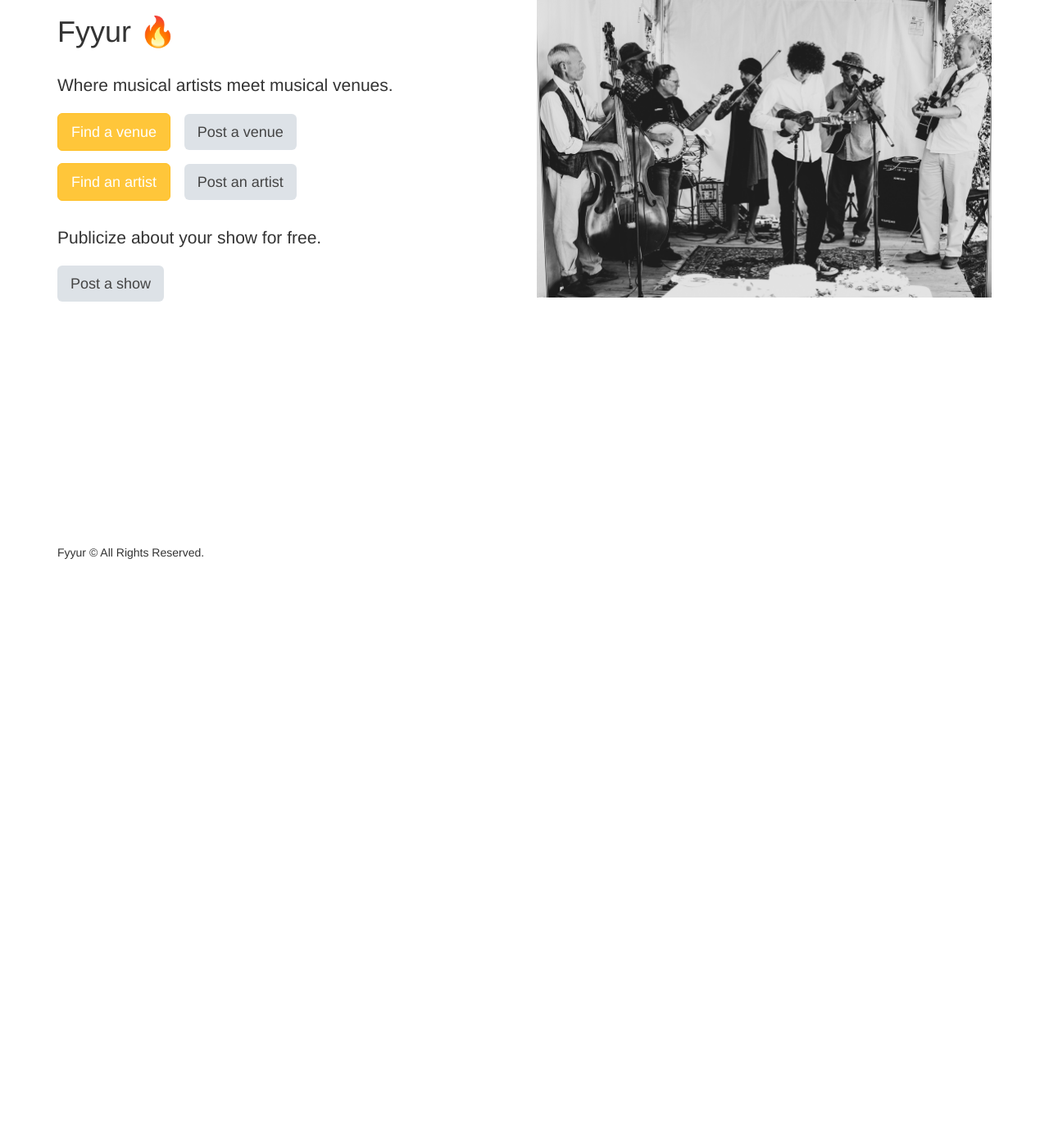
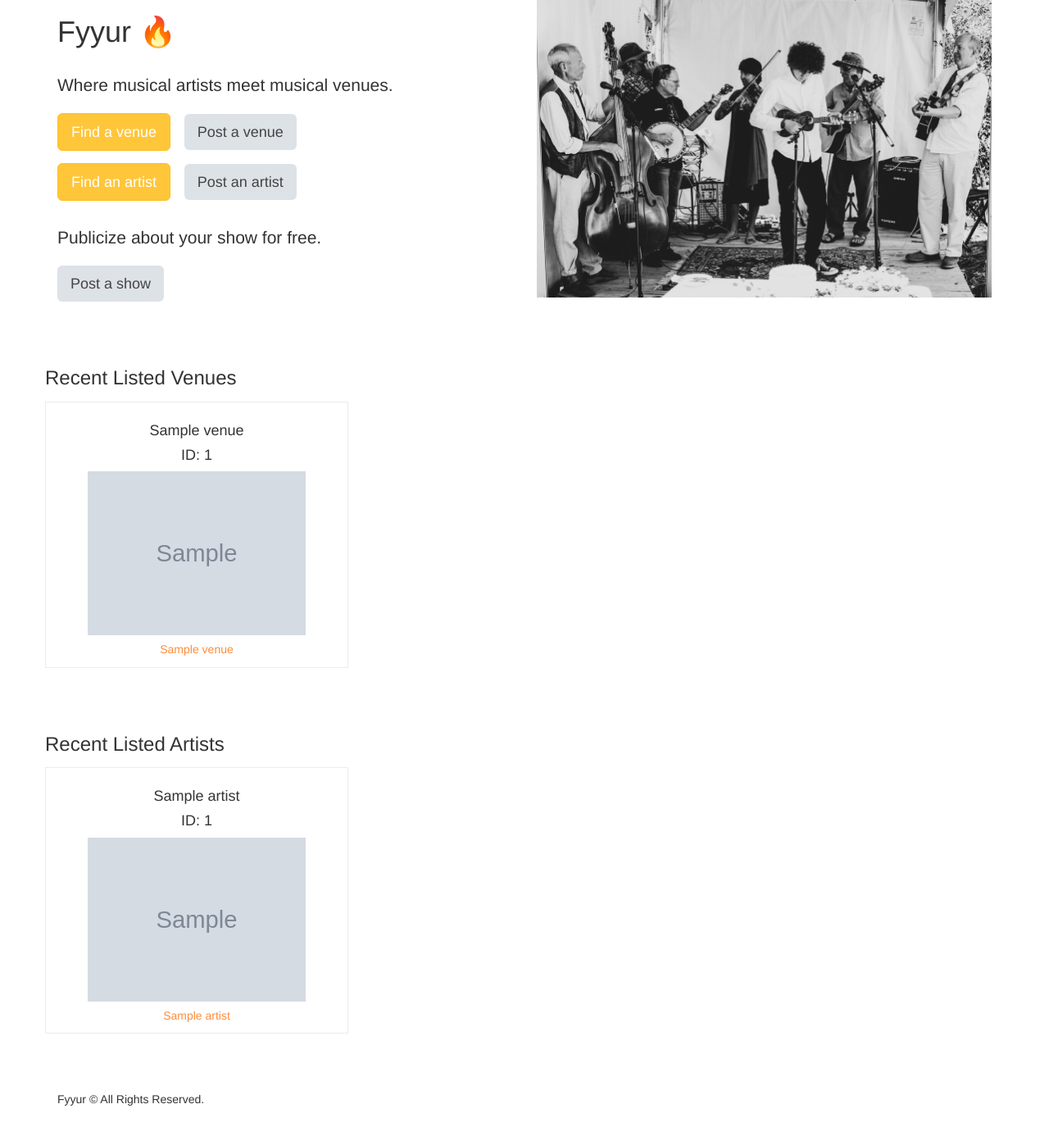
Before and after one commit to mahmoud-sharshar/Fyyur-Artist-Booking-Site, a Flask app: page / in a window 1280 px wide. Shown: the part 81-1467 px from the top of the page at 82% size. Before the commit the page ends 763 px from the top, so only its background shows below. Run offline with Flask 2, Linux system fonts and the light colour scheme; tables that the repository leaves empty hold one stand-in row (values such as "Sample post"); grey boxes marked "Sample" are stand-in pictures; some libraries are stand-ins or nearby versions.

Commit message:
fixig rendering problem while delete and update operations, mofifying alittle in front end

```diff
--- a/app.py
+++ b/app.py
@@ -48,7 +48,8 @@ class Venue(db.Model):
     seeking_description = db.Column(db.Text)
     upcoming_shows_count = db.Column(db.Integer, default=0)
     past_shows_count = db.Column(db.Integer, default=0)
-    shows = db.relationship('Show',backref='venue',lazy=True)
+    shows = db.relationship('Show',backref='venue',lazy=True,
+                        cascade="save-update, merge, delete")
 
 class Artist(db.Model):
     __tablename__ = 'Artist'
@@ -68,7 +69,8 @@ class Artist(db.Model):
     seeking_description = db.Column(db.Text)
     upcoming_shows_count = db.Column(db.Integer, default=0)
     past_shows_count = db.Column(db.Integer, default=0)
-    shows = db.relationship('Show',backref='artist',lazy=True)
+    shows = db.relationship('Show',backref='artist',lazy=True,
+                        cascade="save-update, merge, delete")
 
 
 # TODO Implement Show and Artist models, and complete all model relationships and properties, as a database migration.
@@ -103,7 +105,9 @@ app.jinja_env.filters['datetime'] = format_datetime
 
 @app.route('/')
 def index():
-  return render_template('pages/home.html')
+  recentVenues = Venue.query.order_by(db.desc(Venue.id)).limit(10).all()
+  recentArtists = Artist.query.order_by(db.desc(Artist.id)).limit(10).all()
+  return render_template('pages/home.html',venues = recentVenues, artists = recentArtists)
 
 
 #  Venues
@@ -187,8 +191,8 @@ def show_venue(venue_id):
     "image_link": venue.image_link,
     "past_shows": past_shows,
     "upcoming_shows": upcoming_shows,
-    "past_shows_count": venue.past_shows_count,
-    "upcoming_shows_count": venue.upcoming_shows_count,
+    "past_shows_count": len(past_shows),
+    "upcoming_shows_count": len(upcoming_shows)
   }
   return render_template('pages/show_venue.html', venue=data)
 
@@ -213,7 +217,7 @@ def create_venue_submission():
   new_venue.facebook_link = request.form['facebook_link']
   new_venue.genres = request.form['genres']
   new_venue.website = request.form['website']
-  #new_venue.image_link = request.form['image_link']
+  new_venue.image_link = request.form['image_link']
   try:
     db.session.add(new_venue)
     db.session.commit()
@@ -226,41 +230,29 @@ def create_venue_submission():
   # see: http://flask.pocoo.org/docs/1.0/patterns/flashing/
   finally:
     db.session.close()
-  return render_template('pages/home.html')
+  return redirect(url_for('index'))
 
-@app.route('/venues/<venue_id>', methods=['DELETE'])
-def delete_venue(venue_id):
+#  delete Venue
+#  ----------------------------------------------------------------
+@app.route('/venues/delete', methods=['POST'])
+def delete_venue():
   # TODO: Complete this endpoint for taking a venue_id, and using
   # SQLAlchemy ORM to delete a record. Handle cases where the session commit could fail.
-  f = open('file.txt','a')
-  f.write('entered  ' + venue_id)
-  f.close()
+  venue_id = request.form.get('venue_id')
   deleted_venue = Venue.query.get(venue_id)
   venueName = deleted_venue.name
-  f = open('file.txt','a')
-  f.write(venueName)
-  f.close()
   try:
     db.session.delete(deleted_venue)
     db.session.commit()
-    f = open('file.txt','a')
-    f.write('  commited')
-    f.close()
     flash('Venue ' + venueName + ' was successfully deleted!')
   except:
     db.session.rollback()
-    f = open('file.txt','a')
-    f.write('   rolled')
-    f.close()
     flash('please try again. Venue ' + venueName + ' could not be deleted.')
   finally:
-    f = open('file.txt','a')
-    f.write('   Closed')
-    f.close()
     db.session.close()
   # BONUS CHALLENGE: Implement a button to delete a Venue on a Venue Page, have it so that
   # clicking that button delete it from the db then redirect the user to the homepage
-  return jsonify({ 'success': True })
+  return redirect(url_for('index'))
 
 #  Artists
 #  ----------------------------------------------------------------
@@ -308,9 +300,6 @@ def show_artist(artist_id):
       upcoming_shows.append(show_info)
     else:
       past_shows.append(show_info)
-  f = open('file.txt','a')
-  f.write(str(type(artist.genres)))
-  f.close()
   data = {
     "id": artist.id,
     "name": artist.name,
@@ -325,17 +314,37 @@ def show_artist(artist_id):
     "image_link": artist.image_link,
     "past_shows": past_shows,
     "upcoming_shows": upcoming_shows,
-    "past_shows_count": artist.past_shows_count,
-    "upcoming_shows_count": artist.upcoming_shows_count,
+    "past_shows_count": len(past_shows),
+    "upcoming_shows_count": len(upcoming_shows)
   }
 
   return render_template('pages/show_artist.html', artist=data)
 
+#  delete artist
+#  ----------------------------------------------------------------
+@app.route('/artists/delete', methods=['POST'])
+def delete_artist():
+  artist_id = request.form.get('artist_id')
+  deleted_artist = Artist.query.get(artist_id)
+  artistName = deleted_artist.name
+  try:
+    db.session.delete(deleted_artist)
+    db.session.commit()
+    flash('Artist ' + artistName + ' was successfully deleted!')
+  except:
+    db.session.rollback()
+    flash('please try again. Venue ' + artistName + ' could not be deleted.')
+  finally:
+    db.session.close()
+  # BONUS CHALLENGE: Implement a button to delete a Venue on a Venue Page, have it so that
+  # clicking that button delete it from the db then redirect the user to the homepage
+  return redirect(url_for('index'))
 #  Update
 #  ----------------------------------------------------------------
-@app.route('/artists/<int:artist_id>/edit', methods=['GET'])
-def edit_artist(artist_id):
+@app.route('/artists/edit', methods=['GET'])
+def edit_artist():
   form = ArtistForm()
+  artist_id = request.args.get('artist_id')
   artist = Artist.query.get(artist_id)
   artist_info={
     "id": artist.id,
@@ -364,6 +373,8 @@ def edit_artist_submission(artist_id):
   artist.phone = request.form['phone']
   artist.facebook_link = request.form['facebook_link']
   artist.genres = request.form['genres']
+  artist.image_link = request.form['image_link']
+  artist.website = request.form['website']
   try:
     db.session.commit()
     flash("Artist {} is updated successfully".format(artist.name))
@@ -374,8 +385,9 @@ def edit_artist_submission(artist_id):
     db.session.close()
   return redirect(url_for('show_artist', artist_id=artist_id))
 
-@app.route('/venues/<int:venue_id>/edit', methods=['GET'])
-def edit_venue(venue_id):
+@app.route('/venues/edit', methods=['GET'])
+def edit_venue():
+  venue_id = request.args.get('venue_id')
   form = VenueForm()
   venue = Venue.query.get(venue_id)
   venue_info={
@@ -407,6 +419,8 @@ def edit_venue_submission(venue_id):
   venue.phone = request.form['phone']
   venue.facebook_link = request.form['facebook_link']
   venue.genres = request.form['genres']
+  venue.image_link = request.form['image_link']
+  venue.website = request.form['website']
   try:
     db.session.commit()
     flash('Venue ' + request.form['name'] + ' was successfully updated!')
@@ -435,9 +449,6 @@ def create_artist_submission():
   new_artist.city = request.form['city']
   new_artist.state = request.form['state']
   new_artist.genres = request.form['genres']
-  f = open('file.txt','a')
-  f.write(request.form['genres'])
-  f.close()
   new_artist.phone = request.form['phone']
   new_artist.facebook_link = request.form['facebook_link']
   new_artist.image_link = request.form['image_link']
@@ -452,7 +463,7 @@ def create_artist_submission():
     flash('An error occurred. Artist ' + new_artist.name + ' could not be listed.')
   finally:
     db.session.close()
-  return render_template('pages/home.html')
+  return redirect(url_for('index'))
 
 
 #  Shows
@@ -521,7 +532,7 @@ def create_show_submission():
   finally:
     db.session.close()
   # see: http://flask.pocoo.org/docs/1.0/patterns/flashing/
-  return render_template('pages/home.html')
+  return redirect(url_for('index'))
 
 @app.errorhandler(404)
 def not_found_error(error):
--- a/templates/forms/new_show.html
+++ b/templates/forms/new_show.html
@@ -18,7 +18,7 @@
           <label for="start_time">Start Time</label>
           {{ form.start_time(class_ = 'form-control', placeholder='YYYY-MM-DD HH:MM', autofocus = true) }}
         </div>
-      <input type="submit" value="Create Venue" class="btn btn-primary btn-lg btn-block">
+      <input type="submit" value="Create Show" class="btn btn-primary btn-lg btn-block">
     </form>
   </div>
 {% endblock %}
--- a/templates/forms/new_venue.html
+++ b/templates/forms/new_venue.html
@@ -41,6 +41,12 @@
           <label for="website">Venue Website</label>
           {{ form.website(class_ = 'form-control', placeholder='http://', id=form.state, autofocus = true) }}
       </div>
+
+      <div class="form-group">
+          <label for="image_link">Image Link</label>
+          {{ form.image_link(class_ = 'form-control', placeholder='http://', id=form.state, autofocus = true) }}
+      </div>
+
       <input type="submit" value="Create Venue" class="btn btn-primary btn-lg btn-block">
     </form>
   </div>
--- a/templates/pages/home.html
+++ b/templates/pages/home.html
@@ -22,4 +22,36 @@
 		<img id="front-splash" src="{{ url_for('static',filename='img/front-splash.jpg') }}" alt="Front Photo of Musical Band" />
 	</div>
 </div>
+
+<section class="row">
+	<h3>Recent Listed Venues</h3>
+	<div class="row">
+	    {%for venue in venues %}
+	    <div class="col-sm-4">
+	        <div class="tile">
+	        	<h4>{{ venue.name }}</h4>
+	        	<h4>ID: {{ venue.id }}</h4>
+	            <img src="{{ venue.image_link }}"/>
+	            <h5><a href="/venues/{{ venue.id }}">{{ venue.name }}</a></h5>
+	        </div>
+	    </div>
+	    {% endfor %}
+	</div>
+</section>
+
+<section class="row">
+	<h3>Recent Listed Artists</h3>
+	<div class="row">
+	    {%for artist in artists %}
+	    <div class="col-sm-4">
+	        <div class="tile tile-show">
+	        	<h4>{{ artist.name }}</h4>
+	        	<h4>ID: {{ artist.id }}</h4>
+	            <img src="{{ artist.image_link }}"/>
+	            <h5><a href="/artists/{{ artist.id }}">{{ artist.name }}</a></h5>
+	        </div>
+	    </div>
+	    {% endfor %}
+	</div>
+</section>
 {% endblock %}
```
Also changed, not shown: templates/forms/edit_artist.html (+9 -0 lines), templates/forms/edit_venue.html (+9 -0 lines), templates/pages/show_artist.html (+11 -0 lines), templates/pages/show_venue.html (+20 -3 lines).
